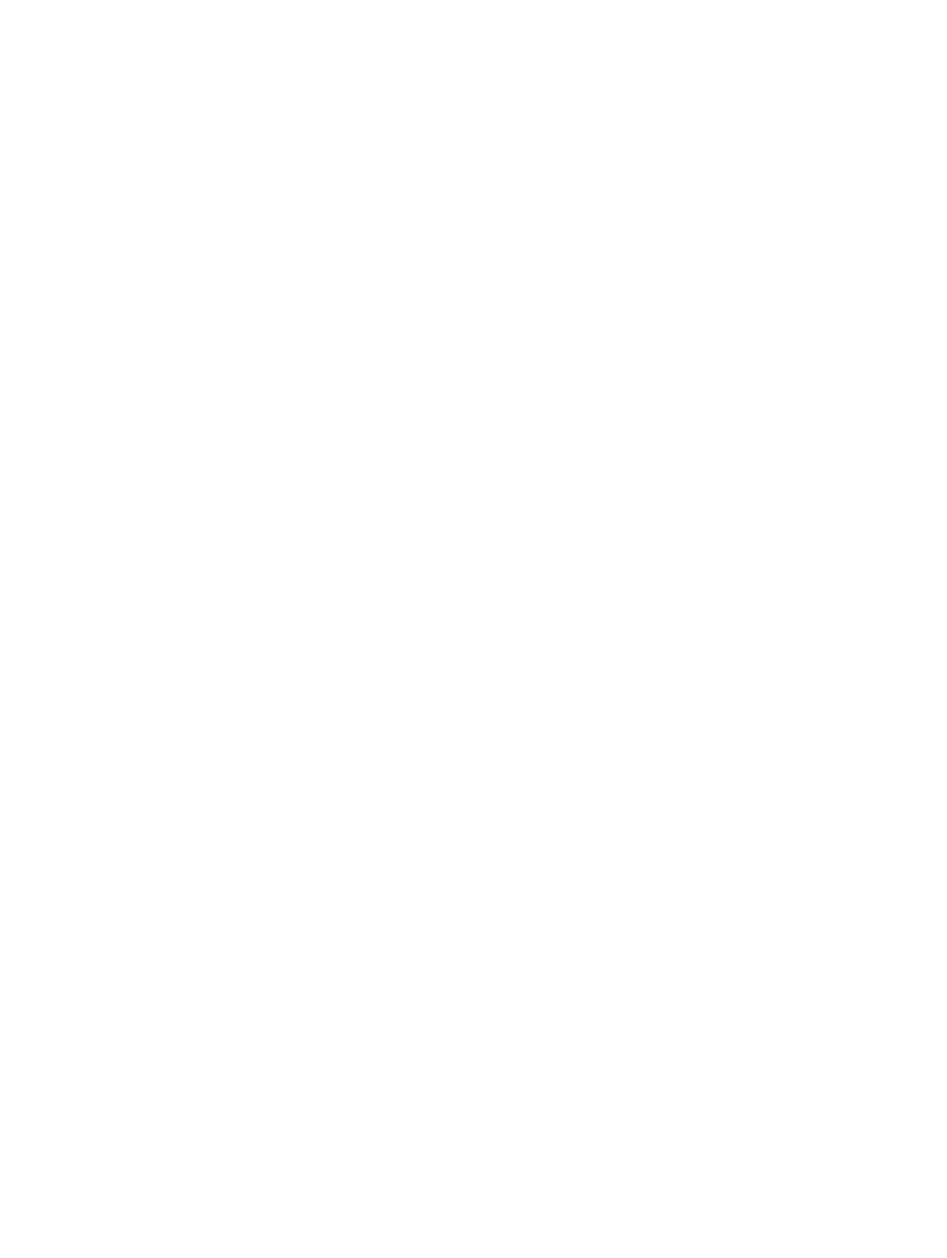
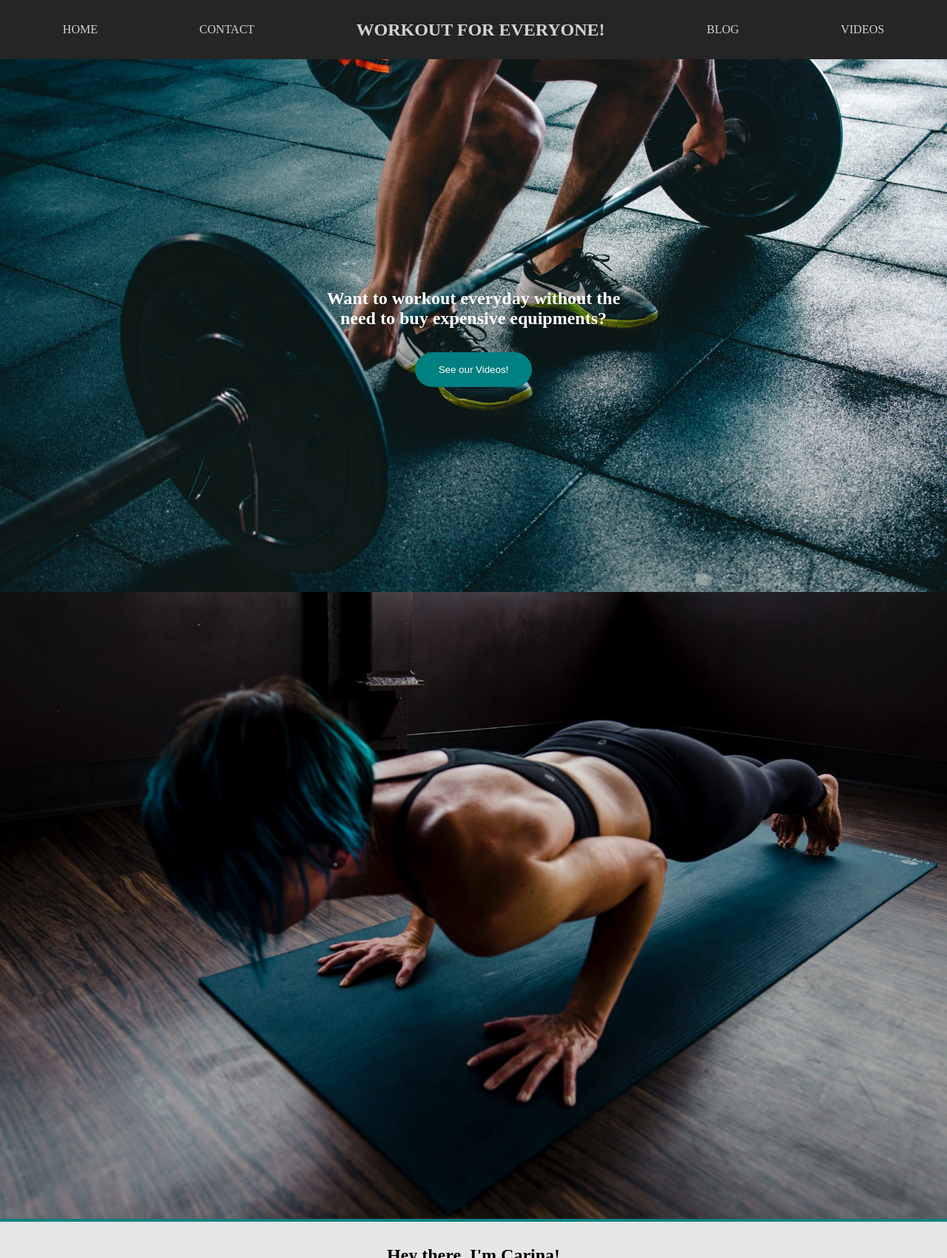
Before and after one commit to ThiagoMM91/flexboxPractice, a plain HTML site: page index.html in a window 1280 px wide. Shown: the top 1700 px of the page at 74% size. Before the commit the page ends 800 px from the top, so only its background shows below. Drawn offline with Linux system fonts and the light colour scheme.

Commit message:
Projeto Concluido, Treino bem feito

```diff
--- a/index.html
+++ b/index.html
@@ -4,12 +4,56 @@
 
     <meta charset="UTF-8">
     <meta name="viewport" content="width=device-width, initial-scale=1.0">
+    <meta http-equiv="X-UA-Compatible" content="ie=edge">
+
     <link rel="stylesheet" href="./src/css/style.css">
-    <title>Flexbox Use!</title>
-    <meta name="robots" content="index,follow">
+
+    <title>Workout4Everyone!</title>
     <meta name="description" content="Some page with some examples of flexbox use">
 </head>
+
 <body>
+
+    <!--Olá! Este projeto foi especificamente feito para treinar/praticar as flexbox e o que posso fazer com elas
+    portanto peço que não seja tão crítico(a) com a parte estética!-->
+    <header>
+        <nav>
+            <ul>
+            <li><a href="#">Home</a></li>
+            <li><a href="#">Contact</a></li>
+            <h1>Workout For Everyone!</h1>
+            <li><a href="#">Blog</a></li>
+            <li><a href="#">Videos</a></li>
+            </ul>
+        </nav>
+    </header>
+
+    <section class="hero">
+        <h2>Want to workout everyday without the <br> need to buy expensive equipments? </h2>
+        <button>See our Videos!</button>
+    </section>
+
+    <section class="intro">
+
+        <div class="intro-img">
+            <img src="./src/img/woman-doing-push-ups-2780762.jpg" alt="Woman doing some push ups">
+        </div>
+
+        <div class="intro-text">
+        <h2>Hey there, I'm Carina!</h2>
+            <p>I work with health and education for about 10 years now, and I'm very happy with it,</p>
+            <p>but everyday I woke up, I felt the need to contribute a little more</p>
+            <p>for those who can't spend money to have a good training routine or workout, don't matter if you're aiming for:</p>
+            <ul>
+                <li>Taking care of your health!</li>
+                <li>Recovering from some injury!</li>
+                <li>Getting stronger everyday!</li>
+            </ul>
+            <p>I've decided, I'm here to help you achieve your goals, and if you allow it, that's what</p>
+            <p class="bold bigText">WE'RE GOING TO DO!</p>
+        </div>
+
+    </section>
 
 </body>
 </html>
--- a/src/css/style.css
+++ b/src/css/style.css
@@ -0,0 +1,94 @@
+
+*{
+    margin: 0;
+    padding: 0;
+    box-sizing: border-box;
+}
+
+
+nav ul {
+    display: flex;
+    min-height: 10vh;
+    padding: 1rem;
+    background: rgb(37, 37, 37);
+    justify-content: space-around;
+    align-items: center;
+    list-style: none;
+}
+
+nav h1 {
+    color: lightgray;
+    text-transform: uppercase;
+    font-weight: 600;
+}
+
+a {
+    color: lightgray;
+    text-decoration: none;
+    text-transform: uppercase;
+}
+
+.hero {
+    min-height: 90vh;
+    background-image: url('/src/img/person-holding-barbell-841130.jpg');
+    background-size: cover;
+    background-position: center;
+    color: white;
+    display: flex;
+    flex-direction: column;
+    align-items: center;
+    justify-content: center;
+}
+
+.hero h2 {
+    text-align: center;
+    margin: 2rem;
+}
+
+.hero button {
+    padding: 1rem 2rem;
+    background: teal;
+    color: white;
+    border: none;
+    border-radius: 5rem;
+}
+
+.intro {
+    display: flex;
+    flex-wrap: wrap;
+    height: 50vh;
+}
+
+.intro img {
+    width: 100%;
+}
+
+.intro-img {
+    background-color: teal;
+    flex: 1 1 45rem;
+}
+
+.intro-text {
+    display: flex;
+    flex-direction: column;
+    background: rgb(230, 230, 230);
+    flex: 1 1 45rem;
+    align-items: center;
+    justify-content: center;
+}
+
+.intro-text h2 {
+    padding: 2rem;
+}
+
+.intro-text p {
+    padding: 1rem;
+}
+
+.bold {
+    font-weight: 600;
+}
+
+.bigText {
+    font-size: 1.2rem;
+}
```
Also changed, not shown: src/img/person-holding-barbell-841130.jpg (added), src/img/woman-doing-push-ups-2780762.jpg (added).
